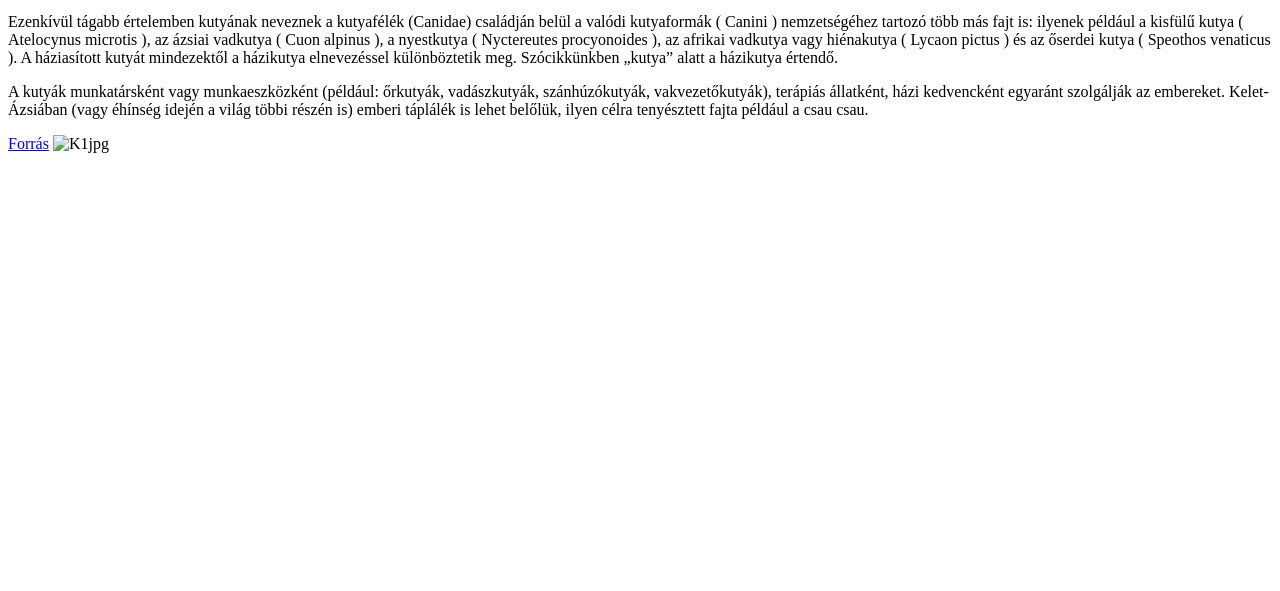
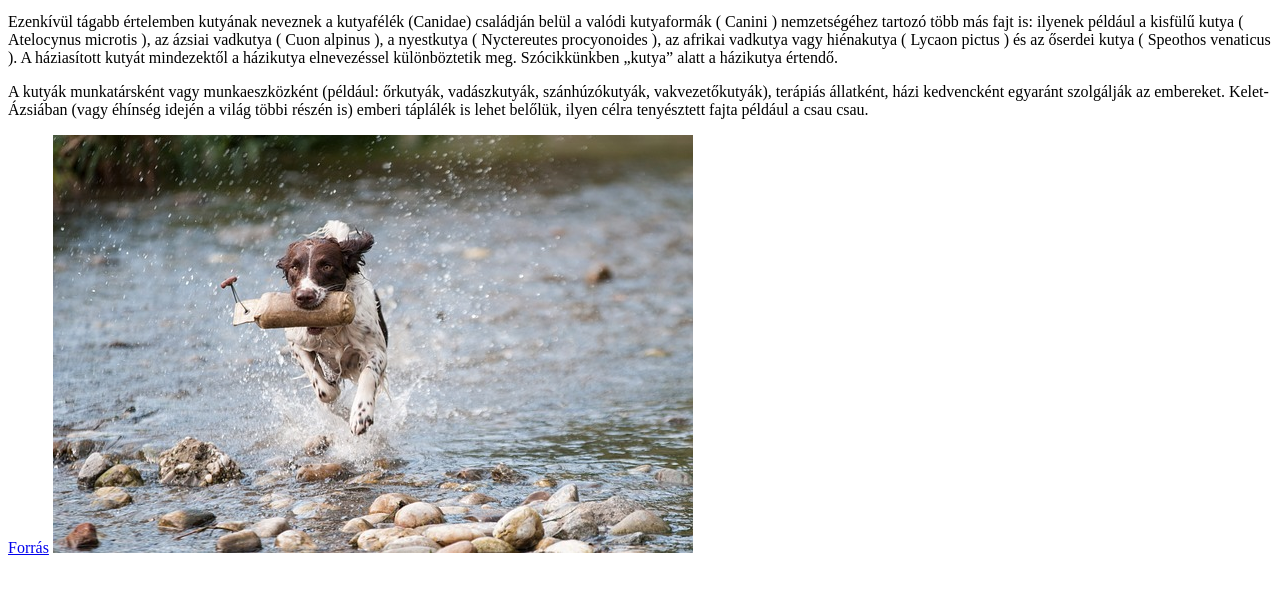
Before and after one commit to Hunor0514/oraimunkagyakorlatimunka0709, a plain HTML site: page index.html in a window 1280 px wide. Shown: the part 145-736 px from the top of the page. Drawn offline with Linux system fonts and the light colour scheme.

Commit message:
Add files via upload
V3inex útvonal javítás

```diff
--- a/index.html
+++ b/index.html
@@ -26,5 +26,5 @@
     <a href="https://hu.wikipedia.org/wiki/Kutya" target="_blank">Forrás</a>
 </body>
 
-    <img src="../kutyak/forrás/k1.jpg" alt="K1jpg">
+    <img src="../forrás/k1.jpg" alt="K1jpg">
 </html>
```
